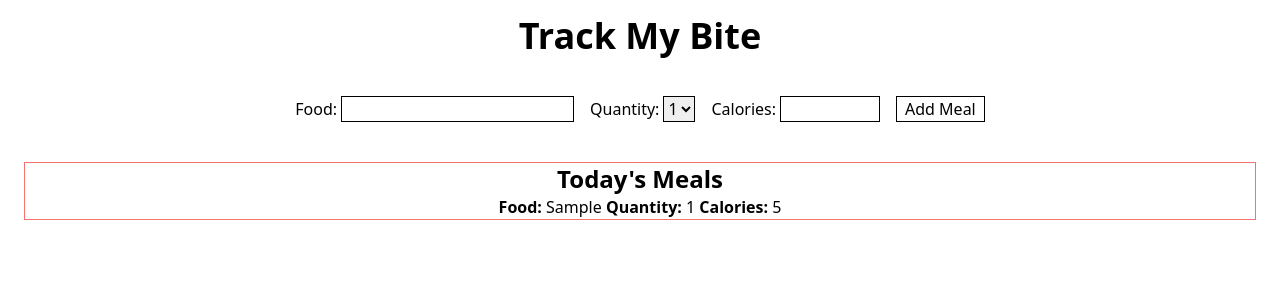
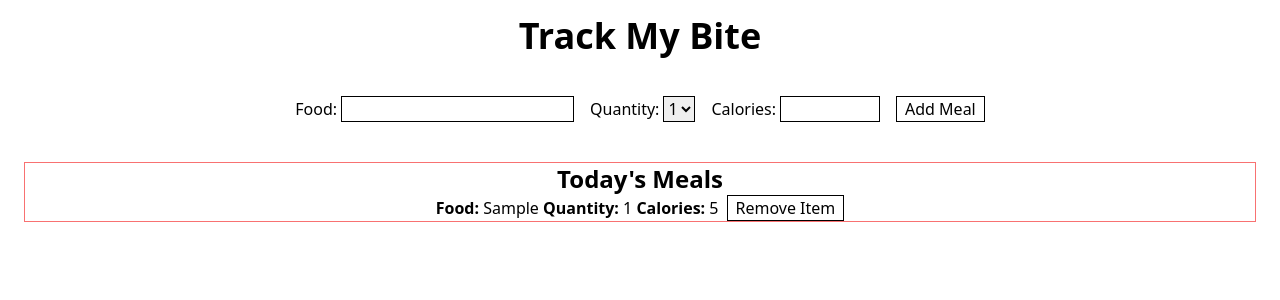
Before and after one commit to Jesusborjas006/TrackMyBite, a React (Vite) app: page / in a window 1280 px wide. Both pictures are taken after typing "Sample", "5" into the empty fields and a click on the button "Add Meal". Shown: the top 300 px of the page. Built offline with nearby package versions, Linux system fonts and the light colour scheme.

Commit message:
Create function to remove items from meals state

```diff
--- a/src/App.tsx
+++ b/src/App.tsx
@@ -12,11 +12,18 @@ function App() {
     setMeals([...meals, newMeal]);
   };
 
+  const removeMeal = (id: number) => {
+    const filteredMeals = meals.filter((meal) => {
+      return meal.id !== id;
+    });
+    setMeals(filteredMeals);
+  };
+
   return (
     <main className="max-w-[1650px] px-6 ">
       <Logo />
       <AddPostMeal addNewMeal={addNewMeal} />
-      <Meals meals={meals} />
+      <Meals meals={meals} removeMeal={removeMeal} />
     </main>
   );
 }
--- a/src/components/Meals.tsx
+++ b/src/components/Meals.tsx
@@ -2,14 +2,21 @@ import { MealType } from "../types";
 
 interface MealsProps {
   meals: [] | MealType[];
+  removeMeal: (id: number) => void;
 }
 
-const Meals = ({ meals }: MealsProps) => {
+const Meals = ({ meals, removeMeal }: MealsProps) => {
   const mealElements = meals.map((meal) => (
     <li key={meal.id}>
       <span className="font-semibold">Food:</span> {meal.food}{" "}
       <span className="font-semibold">Quantity:</span> {meal.quantity}{" "}
       <span className="font-semibold">Calories:</span> {meal.calories}
+      <button
+        className="border border-black px-2 ml-2"
+        onClick={() => removeMeal(meal.id)}
+      >
+        Remove Item
+      </button>
     </li>
   ));
   return (
```
